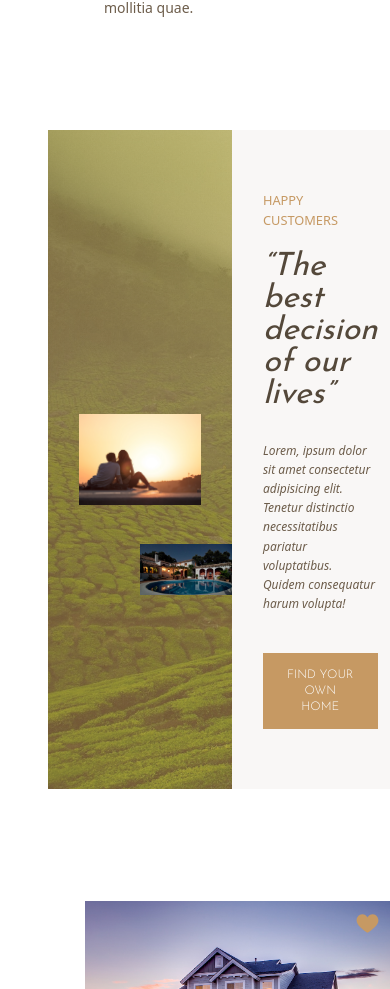
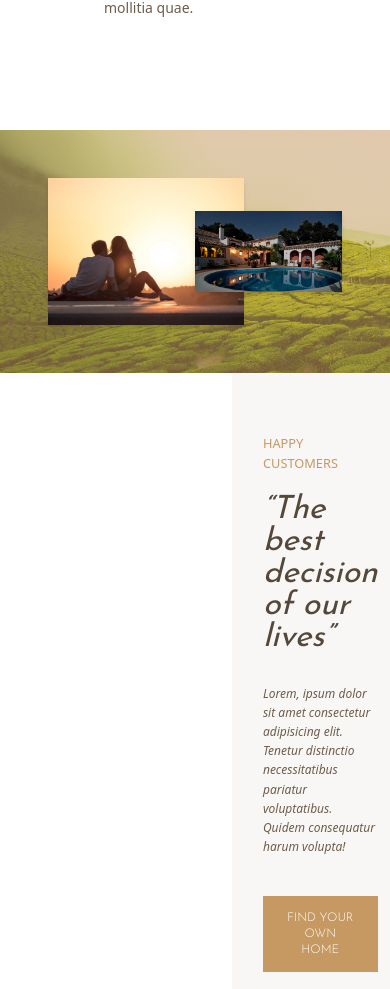
Before and after one commit to sameerkindia/nexter, a Next.js app: page / in a window 390 px wide. Shown: the part 2177-3166 px from the top of the page. Built offline with nearby package versions, Linux system fonts and the light colour scheme.

Commit message:
story and content section

```diff
--- a/app/globals.css
+++ b/app/globals.css
@@ -420,9 +420,9 @@ body {
 /* Story */
 
 .story__pictures {
-  grid-column: 2 / span 5;
+  /* grid-column: 2 / span 5; */
   /* background-image: linear-gradient(rgba(var(--color-primary), .5), rgba(var(--color-primary), .5)), url(/public/img/back.jpg); */
-  background-size: cover;
+  /* background-size: cover;
 
   display: grid;
   grid-template-rows: repeat(6, 1fr);
@@ -432,19 +432,23 @@ body {
   @media only screen and (max-width: var(--bp-medium)) {
     grid-column: 1 / -1;
     padding: 6rem;
-  }
+  } */
+
+  @apply bg-cover items-center grid grid-cols-[repeat(6_,1fr)] grid-rows-[repeat(6_,1fr)] max-md:col-span-full col-[1/span_5] 2md:col-[2_/span_5] p-12 sm:p-0 ;
 }
 
 .story__img--1 {
-  width: 100%;
+  /* width: 100%;
   grid-row: 2 / 6;
   grid-column: 2 / 6;
-  box-shadow: 0 2rem 5rem rgba(#000, 0.1);
+  box-shadow: 0 2rem 5rem rgba(rgba(0, 0, 0, 0.1));
 
   @media only screen and (max-width: var(--bp-medium)) {
     grid-column: 1 / 5;
     grid-row: 1 / -1;
-  }
+  } */
+
+  @apply w-full col-[1/5] row-span-full md:row-[2/6] md:col-[2/6] shadow-md
 }
 
 .story__img--2 {
@@ -458,6 +462,8 @@ body {
     grid-row: 1 / -1;
     width: 100%;
   }
+
+  @apply w-full sm:w-[115%] sm:row-[4/6] row-span-full sm:col-[4/7] z-[20] shadow-md
 }
 
 .story__content {
```
